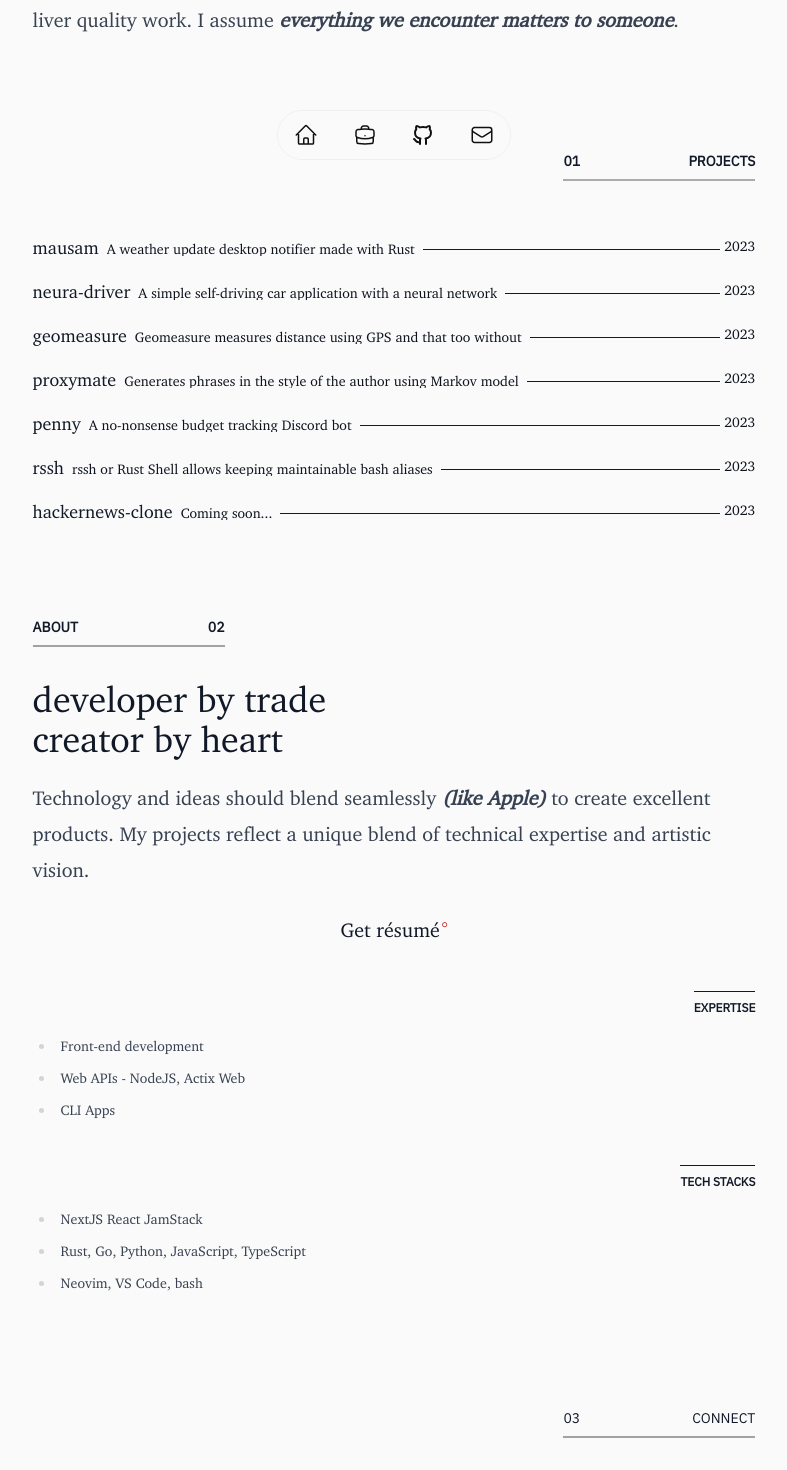
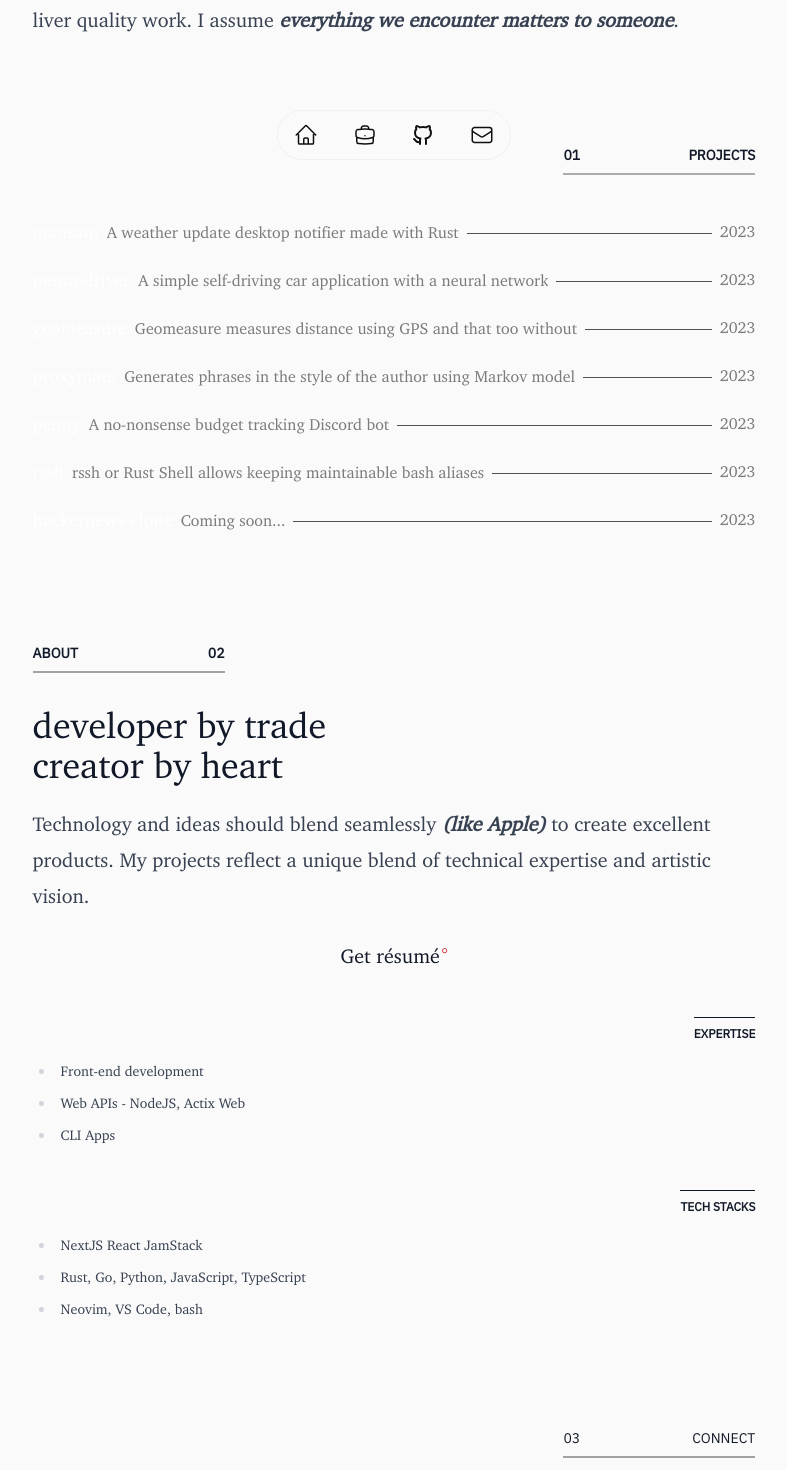
Before and after one commit to lloydlobo/lloydlobo.com, a Next.js app: page /work in a window 1280 px wide. Shown: the part 620-2090 px from the top of the page, without its empty margins (246-1033 px from the left). Built offline with nearby package versions, Linux system fonts and the light colour scheme.

Commit message:
style: fix space between sections in div work

```diff
--- a/pages/work.tsx
+++ b/pages/work.tsx
@@ -61,8 +61,8 @@ export default function WorkPage() {
   // let uuid = crypto.randomUUID();
   return (
     <Layout title="Work ">
-      <main>
-        <div className="">
+      <main className="">
+        <div className="grid">
           <Section>
             <article className="py-6">
               <h1 className={`dark:text-primary`}>
@@ -74,7 +74,7 @@ export default function WorkPage() {
           </Section>
         </div>
 
-        <div className={`mx-auto space-y-12 lg:space-y-24 mt-16`}>
+        <div className={`mx-auto space-y-12 lg:space-y-28 mt-16`}>
           <Section>
             <article>
               <div className="mx-auto w-full dark:text-secondary">
@@ -140,8 +140,8 @@ export default function WorkPage() {
 
           <Section>
             <article>
-              <div className="relative space-y-9 grid w-full ">
-                <h2 className="flex w-48 dark:text-tertiary uppercase text-sm items-baseline justify-between place-self-end border-b-[2px] border-tertiary/90 pb-2 text-end font-bold font-sans before:text-sm before:content-['01']">
+              <div className="relative space-y-9 w-full ">
+                <h2 className="flex w-48 ml-auto dark:text-tertiary uppercase text-sm items-baseline justify-between place-self-end border-b-[2px] border-tertiary/90 pb-2 text-end font-bold font-sans before:text-sm before:content-['01']">
                   Projects
                 </h2>
 
@@ -153,20 +153,20 @@ export default function WorkPage() {
                         href="/"
                         className="rounded after:hidden lg:max-w-screen-lg w-full mx-auto"
                       >
-                        <div className="flex gap-x-1 items-center">
+                        <div className="flex gap-x-2 text-tertiary prose-base items-center ">
                           <div className="flex flex-1 items-baseline gap-x-2">
-                            <span className="flex-shrink-0 text-lg">
+                            <span className="flex-shrink-0 text-primary prose-lg ">
                               {repo}
                             </span>
-                            <span className="hidden text-sm md:flex text-clip brightness-75 flex-shrink-0 truncate">
+                            <span className="hidden md:flex  text-clip brightness-75 flex-shrink-0 truncate">
                               {description}
                             </span>
-                            <span className="md:hidden text-sm text-clip overflow-clip max-w-[24ch] flex brightness-75 flex-shrink-0 truncate">
+                            <span className="md:hidden text-clip overflow-clip max-w-[24ch] flex brightness-75 flex-shrink-0 truncate">
                               {description}
                             </span>
-                            <div className="after:content-[''] after:relative after:ml-auto w-full relative border-t -top-1 flex"></div>
+                            <div className="after:content-[''] after:relative after:ml-auto w-full relative border-t-[0.5px] blur-[0.7px]  -top-1 brightness-50 flex"></div>
                           </div>
-                          <span className="brightness-75 text-sm">2023</span>
+                          <span className="brightness-75">2023</span>
                         </div>
                       </a>
                     )
@@ -234,11 +234,9 @@ export default function WorkPage() {
 
           <Section>
             <article className="pb-12">
-              <div className="relative space-y-6 grid w-full">
-                <h2 className="flex w-48 items-baseline dark:text-tertiary text-sm uppercase font-sans justify-between place-self-end border-b-[2px] border-secondary/90 pb-2 text-end font-medium before:text-sm before:content-['03'] mb-8 lg:mb-8">
-                  Connect
-                </h2>
-              </div>
+              <h2 className="flex ml-auto w-48 items-baseline dark:text-tertiary text-sm uppercase font-sans justify-between place-self-end border-b-[2px] border-secondary/90 pb-2 text-end font-medium before:text-sm before:content-['03'] mb-8 lg:mb-8">
+                Connect
+              </h2>
               <div className="relative flex w-full flex-col space-y-28 dark:text-secondary">
                 <h3 className="text-4xl lowercase max-w-md mr-auto leading-9 dark:text-primary font-sans">
                   let's talk about a project, collaboration or an idea you may
```
